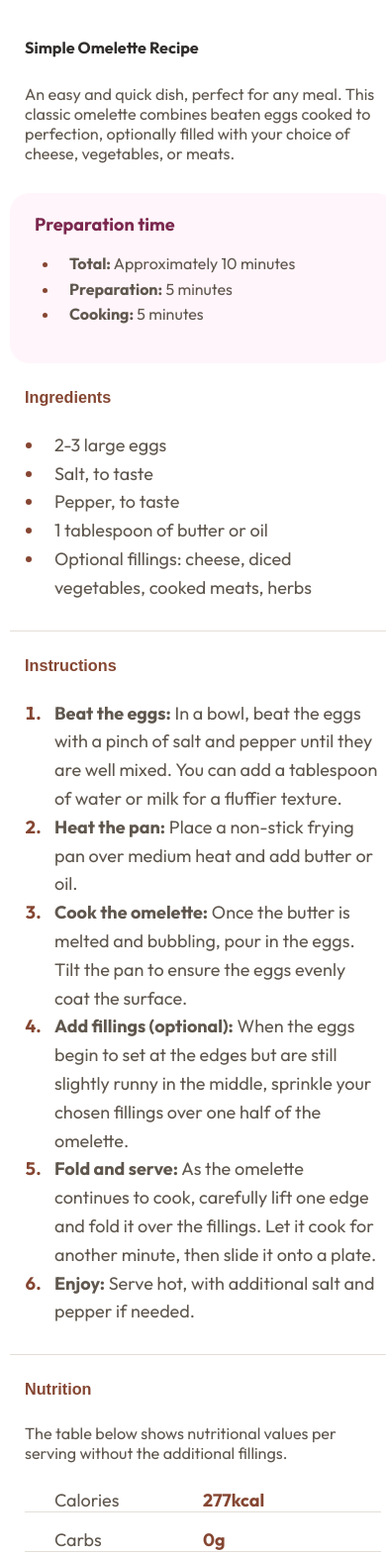
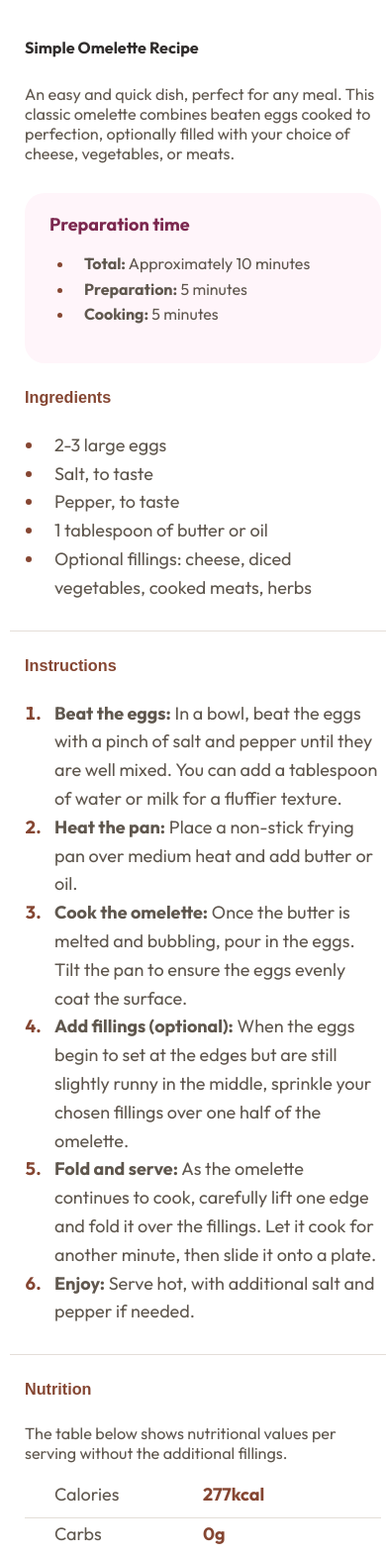
Before and after one commit to rado140104/recipe-page-main, a plain HTML site: page index.html in a window 390 px wide. Shown: the part 35-1605 px from the top of the page at 99% size. Drawn offline with Linux system fonts and the light colour scheme.

Commit message:
Update style.css

```diff
--- a/style.css
+++ b/style.css
@@ -102,7 +102,7 @@
  .nutrition-table dt,
   .nutrition-table dd {
     display: inline-block;
-    padding-bottom: 12p;
+    padding-bottom: 12px;
   }
   .nutrition-table dt {
     padding-left: 30px;
@@ -131,12 +131,12 @@
     padding: 0 15px;          /* menší mezera po stranách */
   }
 
-  .header__image {
+  .header-image {
     width: 100%;              /* obrázek se přizpůsobí šířce obrazovky */
     border-radius: 0;
   }
 
-  .preparation__time {
+  .preparation-time {
     margin-inline: 15px;      /* odsazení vlevo a vpravo */
   }
 
@@ -147,4 +147,5 @@
   h1, h2, h3, p {
     font-size: 90%;            /* text lehce zmenšený, aby se vešel */
   }
+
 }
```
